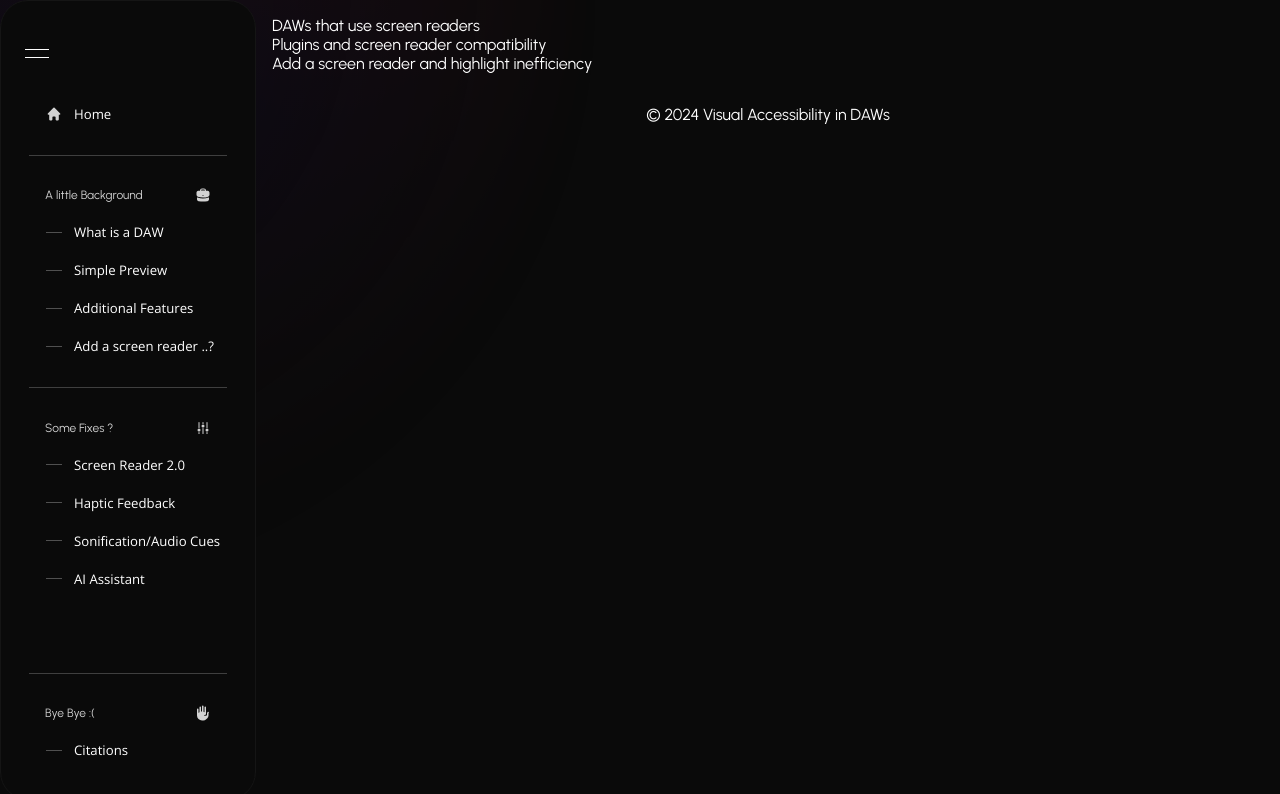
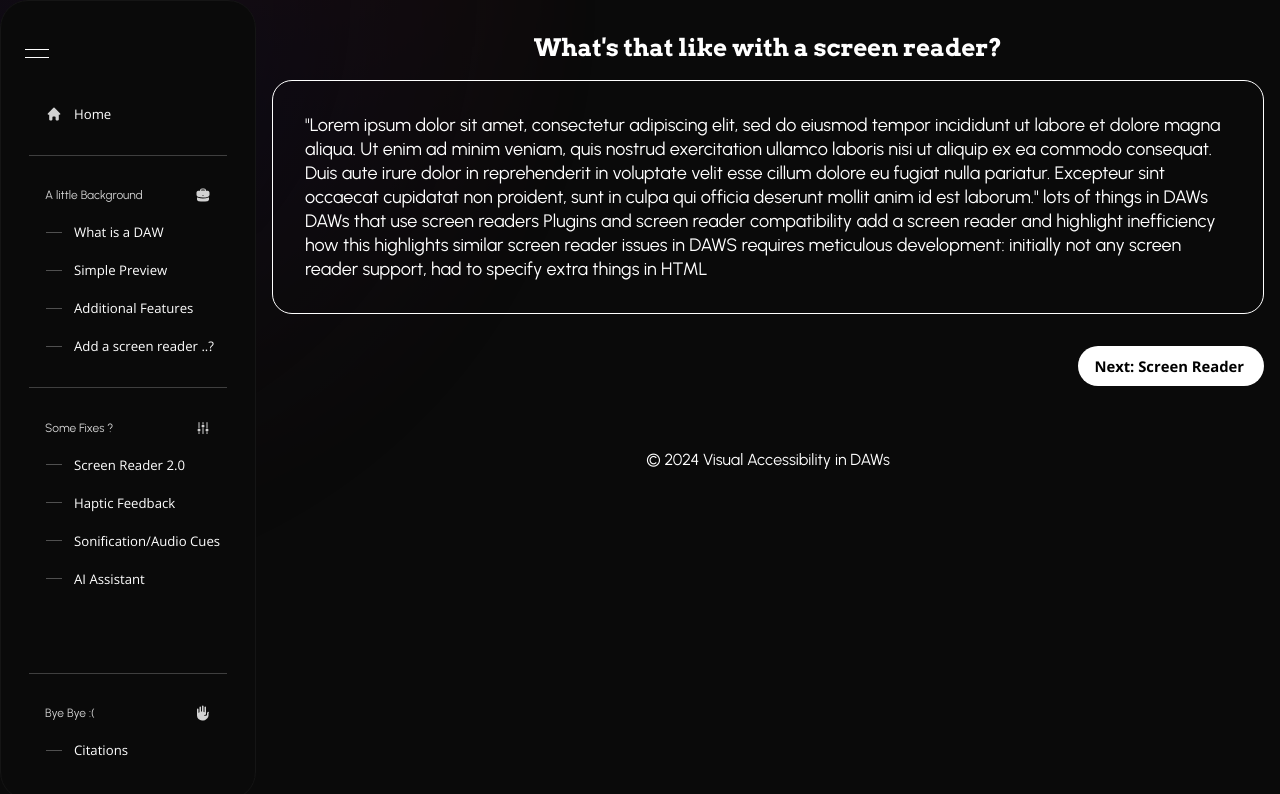
Before and after one commit to ota231/viz-daw-next, a Next.js app: page /learning/screen-reader in a window 1280 px wide. Shown: the top 794 px of the page. Built offline with nearby package versions, Linux system fonts and the light colour scheme.

Commit message:
screen reader outline

```diff
--- a/src/app/learning/additional-features/page.tsx
+++ b/src/app/learning/additional-features/page.tsx
@@ -53,7 +53,7 @@ export default function AddMoreStuff() {
             >
                 <Button
                     id="next"
-                    href='/learning/additional-features'
+                    href='/learning/screen-reader'
                     variant="primary">
                     <Flex alignItems="center">
                         Next: Screen Reader
--- a/src/app/learning/screen-reader/page.tsx
+++ b/src/app/learning/screen-reader/page.tsx
@@ -1,9 +1,69 @@
+import { Flex, Text, SmartLink, Grid, SmartImage, Button, Arrow } from '@/once-ui/components';
+
 export default function ScreenReader() {
     return (
-    <div>
-        <p>DAWs that use screen readers</p>
-        <p>Plugins and screen reader compatibility</p>
-        <p>Add a screen reader and highlight inefficiency</p>
-    </div>
+        <Flex
+                    direction='column'>
+                    <Flex
+                        as="header"
+                        paddingY='16'
+                        paddingX="16"
+                        justifyContent="center"
+                        alignItems="center"
+                        maxHeight={64}
+                        radius='l'
+                        background='transparent'
+                    >
+                        <Text
+                            as="h1"
+                            variant='heading-strong-xl'
+                            align='center'>
+                            What's that like with a screen reader?
+                        </Text>
+
+                    </Flex>
+
+                    <Flex
+                        borderStyle='solid-1'
+                        radius='s'>
+                        <Text
+                            as='p'
+                            variant='body-default-l'
+                            padding='32'>
+                            "Lorem ipsum dolor sit amet, consectetur adipiscing elit, sed do eiusmod tempor incididunt ut labore et dolore magna aliqua. Ut enim ad minim veniam, quis nostrud exercitation ullamco laboris nisi ut aliquip ex ea commodo consequat. Duis aute irure dolor in reprehenderit in voluptate velit esse cillum dolore eu fugiat nulla pariatur. Excepteur sint occaecat cupidatat non proident, sunt in culpa qui officia deserunt mollit anim id est laborum."
+                            lots of things in DAWs
+                            DAWs that use screen readers
+                            Plugins and screen reader compatibility
+                            add a screen reader and highlight inefficiency
+                            how this highlights similar screen reader issues in DAWS
+                            requires meticulous development: initially not any screen reader support, had to specify extra things in HTML
+                        </Text>
+                    </Flex>
+
+                    <Flex
+                        fillWidth>
+                    </Flex>
+
+
+                    <Flex
+                        margin='16'
+                        padding='16'
+                        justifyContent='right'
+                        fillWidth
+                    >
+                        <Button
+                            id="next"
+                            href='/learning/additional-features'
+                            variant="primary">
+                            <Flex alignItems="center">
+                                Next: Screen Reader
+                                <Arrow trigger="#next" color='onSolid' />
+                            </Flex>
+                        </Button>
+
+                    </Flex>
+
+                </Flex>
+
     );
 }
--- a/src/app/learning/simple-preview/page.tsx
+++ b/src/app/learning/simple-preview/page.tsx
@@ -38,7 +38,8 @@ export default function SimplePreview() {
             </Flex>
 
             <Flex
-                fillWidth>
+                fillWidth
+                alignItems='center'>
                 <DrumPattern />
             </Flex>
 
```
